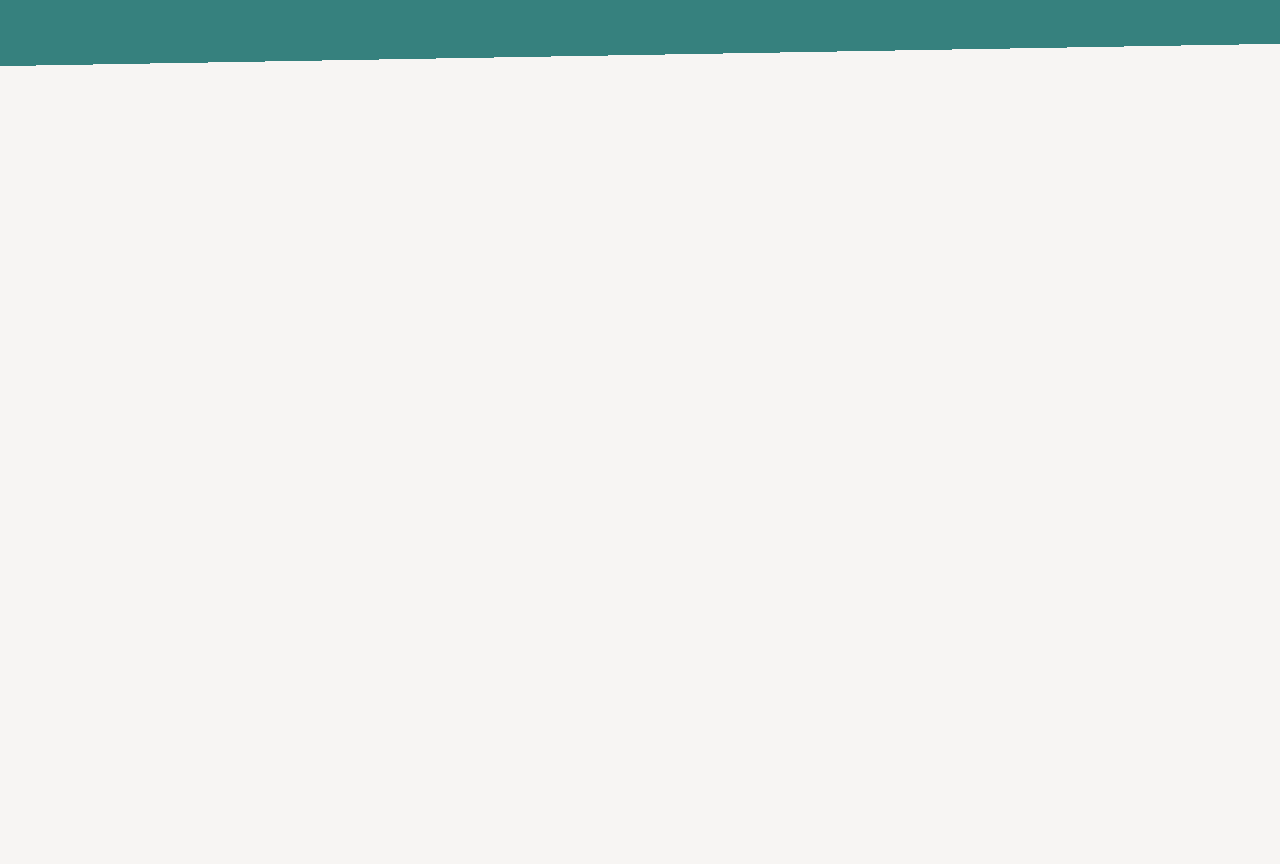
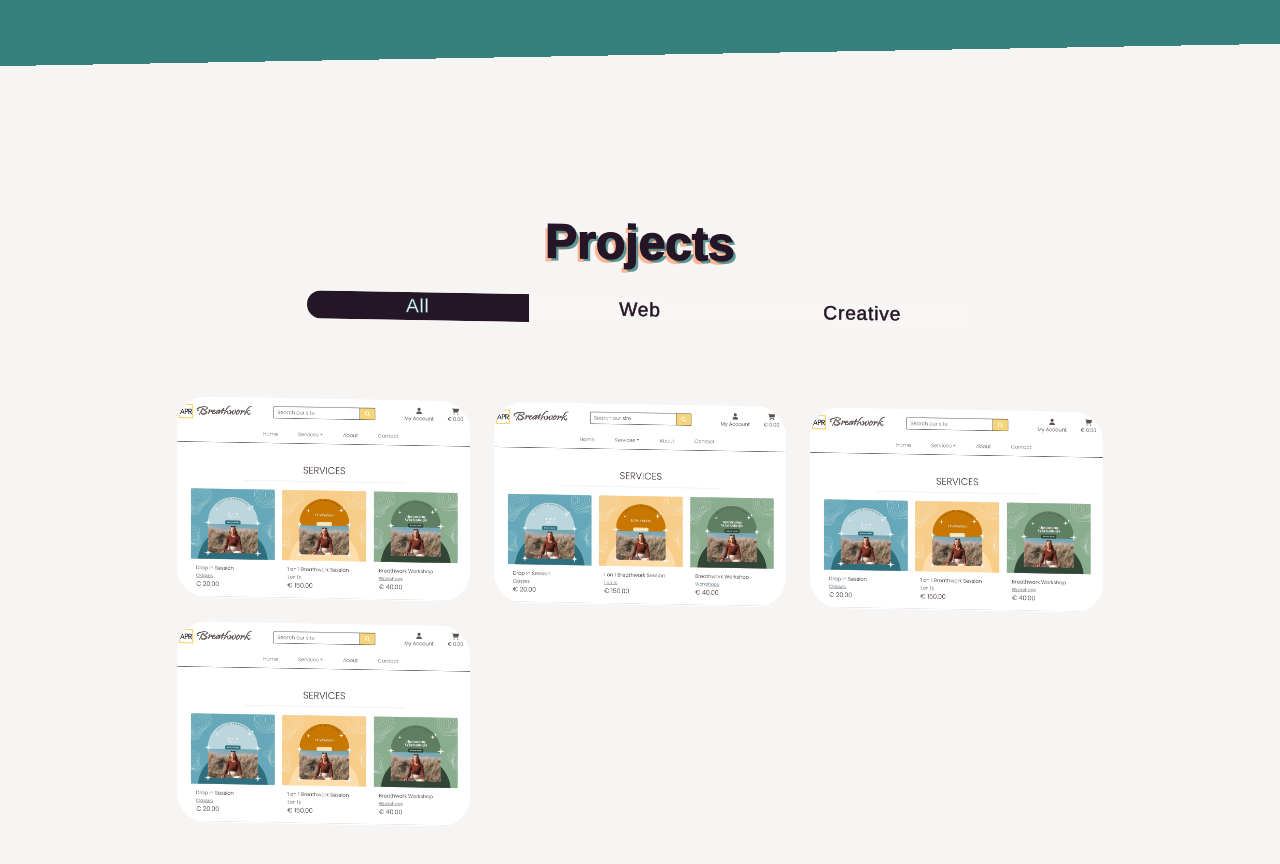
Before and after one commit to ItsAlanK/portfolio-site, a React (Create React App) app: page / in a window 1280 px wide. Shown: the part 880-1744 px from the top of the page. Before the commit the page ends 1024 px from the top, so only its background shows below. Built offline with nearby package versions, Linux system fonts and the light colour scheme; a web font is replaced by a local one.

Commit message:
Add projects section with main styling done. Customization still needed.

```diff
--- a/src/components/NavBar.js
+++ b/src/components/NavBar.js
@@ -24,7 +24,7 @@ export const NavBar = () => {
   return (
       <Navbar expand='md' className="fixed-top">
         <Container>
-          <Navbar.Brand href="#home">ItsAlanK</Navbar.Brand>
+          <Navbar.Brand href="/">ItsAlanK</Navbar.Brand>
           <Navbar.Toggle aria-controls="basic-navbar-nav" aria-expanded={ selectAria } onClick={() => handleChangeSelect()}>
               <span className='navbar-toggler-icon'></span>
           </Navbar.Toggle>
--- /dev/null
+++ b/src/components/ProjectCard.js
@@ -0,0 +1,15 @@
+import {Col} from 'react-bootstrap';
+
+export const ProjectCard = ({title, description, imgUrl}) => {
+    return (
+        <Col sm={6} md={4}>
+            <div className="project-img-box">
+                <img src={imgUrl} />
+                <div className="project-text">
+                    <h4>{title}</h4>
+                    <span>{description}</span>
+                </div>
+            </div>
+        </Col>
+    )
+}
--- a/src/components/Projects.js
+++ b/src/components/Projects.js
@@ -1,11 +1,86 @@
-import { Container, Row, Col  } from 'react-bootstrap';
+import { Container, Row, Col, Nav, Tab  } from 'react-bootstrap';
+import { ProjectCard } from './ProjectCard';
+import projImg1 from "../assets/img/project-img-1.png";
 
 export const Projects = () => {
+
+    const projects = [
+        {
+            title: "Title 1",
+            description: "Desc 1",
+            imgUrl: projImg1,
+        },
+        {
+            title: "Title 2",
+            description: "Desc 1",
+            imgUrl: projImg1,
+        },
+        {
+            title: "Title 3",
+            description: "Desc 1",
+            imgUrl: projImg1,
+        },
+        {
+            title: "Title 4",
+            description: "Desc 1",
+            imgUrl: projImg1,
+        },
+    ];
+
     return (
         <section class='projects' id='projects'>
-            <Container class="about-box">
+            <Container>
                 <Row className="flex">
-                    <Col sm={12} md={10} lg={8} className="text-center">
+                    <Col sm={12} md={10} lg={10} className="text-center">
+                        <h2 className="title">Projects</h2>
+                        <Tab.Container id="projects-tabs" defaultActiveKey="tab1">
+                            <Nav variant="pills" defaultActiveKey="/home">
+                                <Nav.Item>
+                                    <Nav.Link eventKey="tab1">All</Nav.Link>
+                                </Nav.Item>
+                                <Nav.Item>
+                                    <Nav.Link eventKey="tab2">Web</Nav.Link>
+                                </Nav.Item>
+                                <Nav.Item>
+                                    <Nav.Link eventKey="tab3">Creative</Nav.Link>
+                                </Nav.Item>
+                            </Nav>
+                            <Tab.Content>
+                                <Tab.Pane eventKey="tab1">
+                                    <Row>
+                                        {
+                                            projects.map((project, index) => {
+                                                return (
+                                                    <ProjectCard key={index}{...project} />
+                                                )
+                                            })
+                                        }
+                                    </Row>
+                                </Tab.Pane>
+                                <Tab.Pane eventKey="tab2">
+                                    <Row>
+                                        {
+                                            projects.map((project, index) => {
+                                                return (
+                                                    <ProjectCard key={index}{...project} />
+                                                )
+                                            })
+                                        }
+                                    </Row>
+                                </Tab.Pane>
+                                <Tab.Pane eventKey="tab3">
+                                    <Row>
+                                        {
+                                            projects.map((project, index) => {
+                                                return (
+                                                    <ProjectCard key={index}{...project} />
+                                                )
+                                            })
+                                        }
+                                    </Row>
+                                </Tab.Pane>
+                            </Tab.Content>
+                        </Tab.Container>
                     </Col>
                 </Row>
             </Container>
--- a/src/style/projects.scss
+++ b/src/style/projects.scss
@@ -0,0 +1,130 @@
+@use 'style';
+
+.nav-pills {
+    justify-content: center;
+}
+
+.projects {
+    padding: 80px 0;
+    position: relative;
+    background-color: style.$bg-color;
+}
+
+.projects h2 {
+    font-size: 45px;
+    font-weight: 700;
+    text-align: center;
+}
+
+.projects p {
+    color: #B8B8B8;
+    font-size: 18px;
+    letter-spacing: 0.8px;
+    line-height: 1.5em;
+    margin: 14px auto 30px auto;
+    text-align: center;
+    width: 56%;
+}
+
+.projects .nav.nav-pills {
+    width: 72%;
+    margin: 0 auto 5rem auto;
+    border-radius: 50px;
+    background-color: rgb(255 255 255 / 10%);
+    overflow: hidden;
+}
+
+.projects .nav.nav-pills .nav-item {
+    width: 33.33333%;
+}
+
+.projects .nav.nav-pills .nav-link {
+    background-color: transparent;
+    color: style.$dark-purple !important;
+    border-radius: 0;
+    padding: 17px 0;
+    width: 100%;
+    font-size: 1rem;
+    letter-spacing: 0.8px;
+    font-weight: 500;
+    position: relative;
+    transition: 0.3s ease-in-out;
+    text-align: center;
+    z-index: 0;
+}
+
+.projects .nav.nav-pills .nav-link::before {
+    content: "";
+    position: absolute;
+    width: 0;
+    height: 100%;
+    background: style.$dark-purple;
+    top: 0;
+    left: 0;
+    z-index: -1;
+    transition: 0.3s ease-in-out;
+}
+
+.projects .nav.nav-pills .nav-link.active::before {
+    width: 100% !important;
+}
+
+.projects .nav.nav-pills .nav-link.active {
+    color: style.$bg-color !important;
+}
+
+.project-img-box {
+    position: relative;
+    border-radius: 30px;
+    overflow: hidden;
+    margin-bottom: 24px;
+}
+
+.project-img-box::before {
+content: "";
+    background: linear-gradient(180deg, style.$dark-purple 0, transparent 200%);
+    opacity: 0.85;
+    position: absolute;
+    width: 100%;
+    height: 0;
+    transition: 0.4s ease-in-out;
+}
+
+.project-img-box:hover::before {
+    height: 100%;
+}
+
+.project-img-box img {
+    max-width: 100%;
+    max-height: 100%;
+}
+
+.project-text {
+    position: absolute;
+    text-align: center;
+    top: 65%;
+    left: 50%;
+    transform: translate(-50%, -50%);
+    transition: 0.5s ease-in-out;
+    opacity: 0;
+    width: 100%;
+}
+
+.project-img-box:hover .project-text {
+    top: 50%;
+    opacity: 1;
+}
+
+.project-text h4 {
+    font-size: 30px;
+    font-weight: 700;
+    letter-spacing: 0.8px;
+    line-height: 1.1em;
+}
+
+.project-text span {
+    font-style: italic;
+    font-weight: 400;
+    font-size: 15px;
+    letter-spacing: 0.8px;
+}
```
Also changed, not shown: src/assets/img/project-img-1.png (added).
